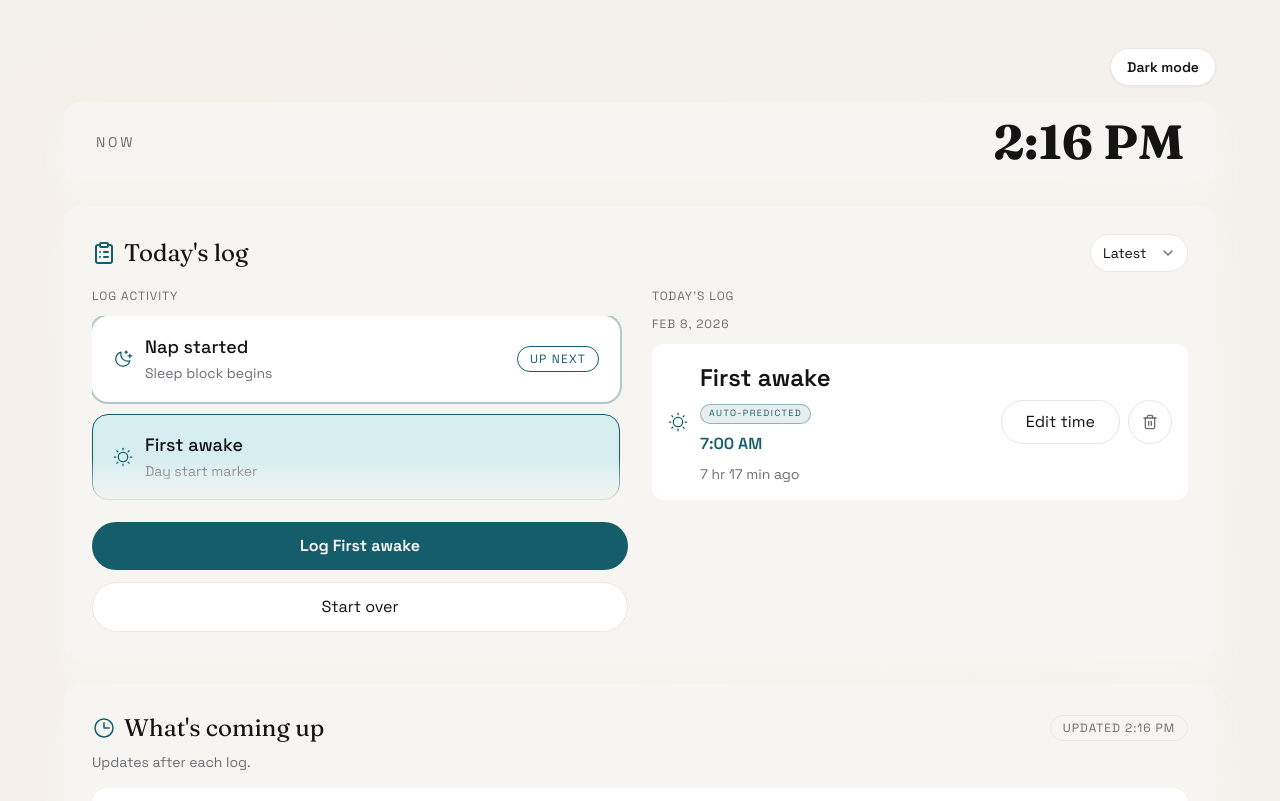
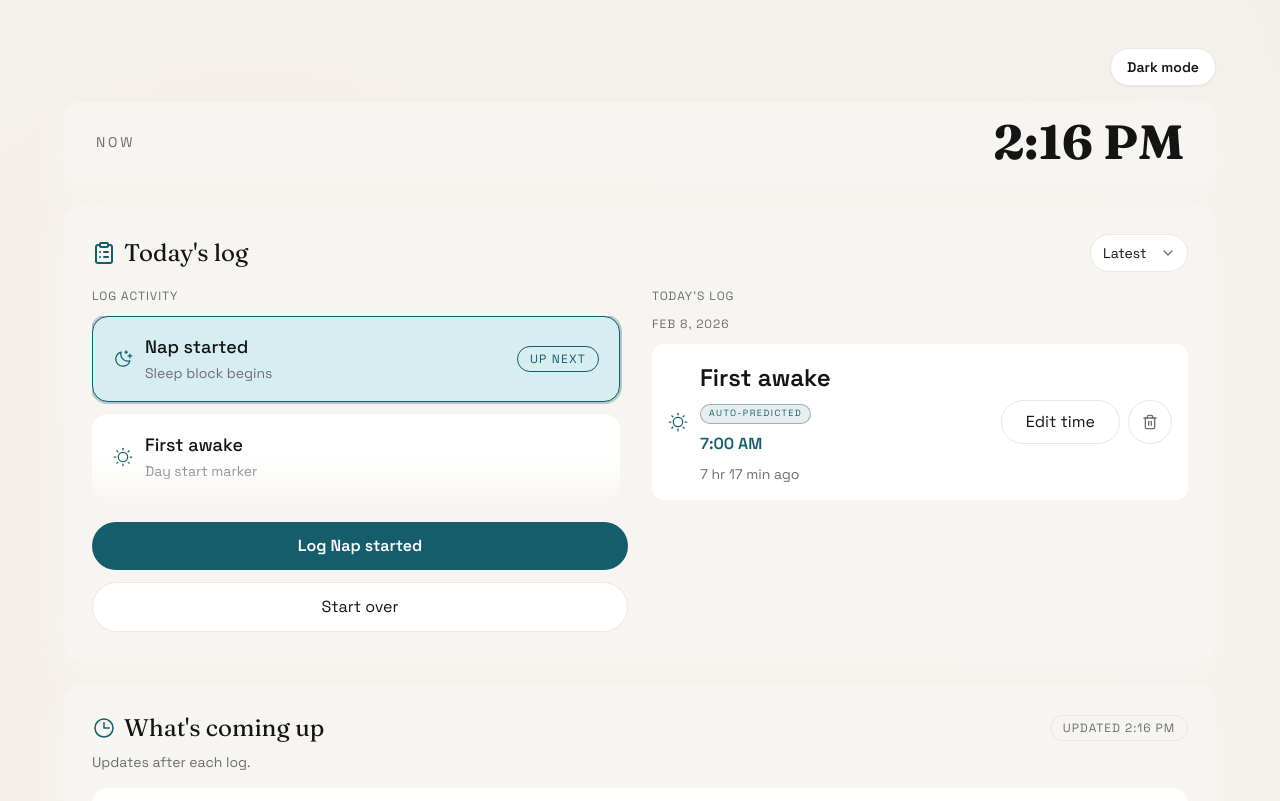
Before and after one commit to madebysergio/state-regulator, a React (Vite) app: page / in a window 1280 px wide. Shown: the top 801 px of the page. Built offline with nearby package versions, Linux system fonts and the light colour scheme.

Commit message:
fix: sync up next selection and scroll

```diff
--- a/src/App.tsx
+++ b/src/App.tsx
@@ -1,4 +1,4 @@
-import { useEffect, useRef, useState } from "react";
+import { useEffect, useLayoutEffect, useRef, useState } from "react";
 import {
   Activity,
   AlarmClock,
@@ -431,13 +431,20 @@ export default function App() {
     if (state.eventLog.length === 0) return [];
 
     if (outputs.isAsleep) {
-      if (!outputs.expectedWakeUtc) return [];
+      const expectedWakeOverride =
+        state.eventLog
+          .filter((event) => event.type === "FirstAwake")
+          .map((event) => Date.parse(event.timestampUtc))
+          .filter((timestamp) => !Number.isNaN(timestamp) && timestamp > nowUtcMs)
+          .sort((a, b) => a - b)[0] ?? null;
+      const expectedWakeTime = expectedWakeOverride ?? outputs.expectedWakeUtc;
+      if (!expectedWakeTime) return [];
       return [
         makePredictedEvent({
           id: "expected-wake",
           type: "bedtime" as const,
           label: "Expected wake",
-          timeUtc: outputs.expectedWakeUtc,
+          timeUtc: expectedWakeTime,
           prep: "Start the day",
         }),
       ];
@@ -502,12 +509,20 @@ export default function App() {
       .pop() ?? null;
   const loggedAsleep = lastRealLog?.event.type === "Asleep";
   const predictedEvents = buildPredictedEvents();
+  const futureFirstAwakeUtc =
+    state.eventLog
+      .filter((event) => event.type === "FirstAwake")
+      .map((event) => Date.parse(event.timestampUtc))
+      .filter((timestamp) => !Number.isNaN(timestamp) && timestamp > nowUtcMs)
+      .sort((a, b) => a - b)[0] ?? null;
   const predictedExpectedWakeUtc =
     outputs.isAsleep
       ? predictedEvents.find((event) => event.label === "Expected wake")?.timeUtc ?? null
       : null;
   const effectiveExpectedWakeUtc =
-    outputs.isAsleep && predictedExpectedWakeUtc ? predictedExpectedWakeUtc : outputs.expectedWakeUtc;
+    outputs.isAsleep && (futureFirstAwakeUtc || predictedExpectedWakeUtc)
+      ? (futureFirstAwakeUtc ?? predictedExpectedWakeUtc)
+      : outputs.expectedWakeUtc;
   const expectedWakeCountdown =
     effectiveExpectedWakeUtc !== null
       ? Math.max(0, Math.ceil((effectiveExpectedWakeUtc - nowUtcMs) / MS_MIN))
@@ -544,7 +559,8 @@ export default function App() {
           ? "NapStarted"
           : "Asleep"
     : null;
-  const upNextType = outputs.isAsleep ? "FirstAwake" : resolvedUpNextType;
+  const upNextType =
+    outputs.isAsleep && futureFirstAwakeUtc ? "MilkGiven" : outputs.isAsleep ? "FirstAwake" : resolvedUpNextType;
   const orderedEvents = (() => {
     const base = [...EVENT_TYPES];
     if (!canLog.FirstAwake) {
@@ -590,6 +606,31 @@ export default function App() {
     });
     return groups;
   })();
+
+  const activityListRef = useRef<HTMLDivElement | null>(null);
+  const prevLogSignatureRef = useRef<string>("");
+  const logSignature = state.eventLog
+    .map((event) => `${event.id}:${event.timestampUtc}:${event.type}`)
+    .join("|");
+
+  useLayoutEffect(() => {
+    if (!activityListRef.current) return;
+    const currentSignature = `${logSignature}|${upNextType ?? "none"}`;
+    if (currentSignature === prevLogSignatureRef.current) return;
+    prevLogSignatureRef.current = currentSignature;
+    if (!orderedEvents[0]) return;
+    const target = activityListRef.current.querySelector<HTMLButtonElement>(
+      `[data-event-type="${orderedEvents[0].type}"]`
+    );
+    if (!target) return;
+    activityListRef.current?.scrollTo({ top: 0, behavior: "auto" });
+  }, [logSignature, orderedEvents, upNextType]);
+
+  useEffect(() => {
+    if (upNextType) {
+      setSelectedEvent(upNextType);
+    }
+  }, [upNextType]);
 
   const currentStatus = outputs.isAsleep
     ? "Sleeping"
@@ -755,7 +796,10 @@ export default function App() {
                 Log activity
               </h3>
               <div className="mt-3 relative">
-                <div className="h-[190px] snap-y snap-mandatory overflow-y-auto pr-2 space-y-3">
+                <div
+                  ref={activityListRef}
+                  className="h-[190px] snap-y snap-mandatory overflow-y-auto pr-2 space-y-3"
+                >
                   {orderedEvents.map((event) => {
                     const highlightRoutine =
                       event.type === "RoutineStarted" &&
@@ -766,6 +810,7 @@ export default function App() {
                     return (
                       <button
                         key={event.type}
+                        data-event-type={event.type}
                         className={`w-full min-h-[76px] snap-start rounded-2xl border px-5 py-4 text-left text-base transition-all duration-300 ${EASE_CURVE} ${selectedEvent === event.type
                             ? "border-accent bg-accent-soft dark:bg-gh-surface-2"
                             : "border-transparent bg-white dark:bg-gh-surface-2"
```
